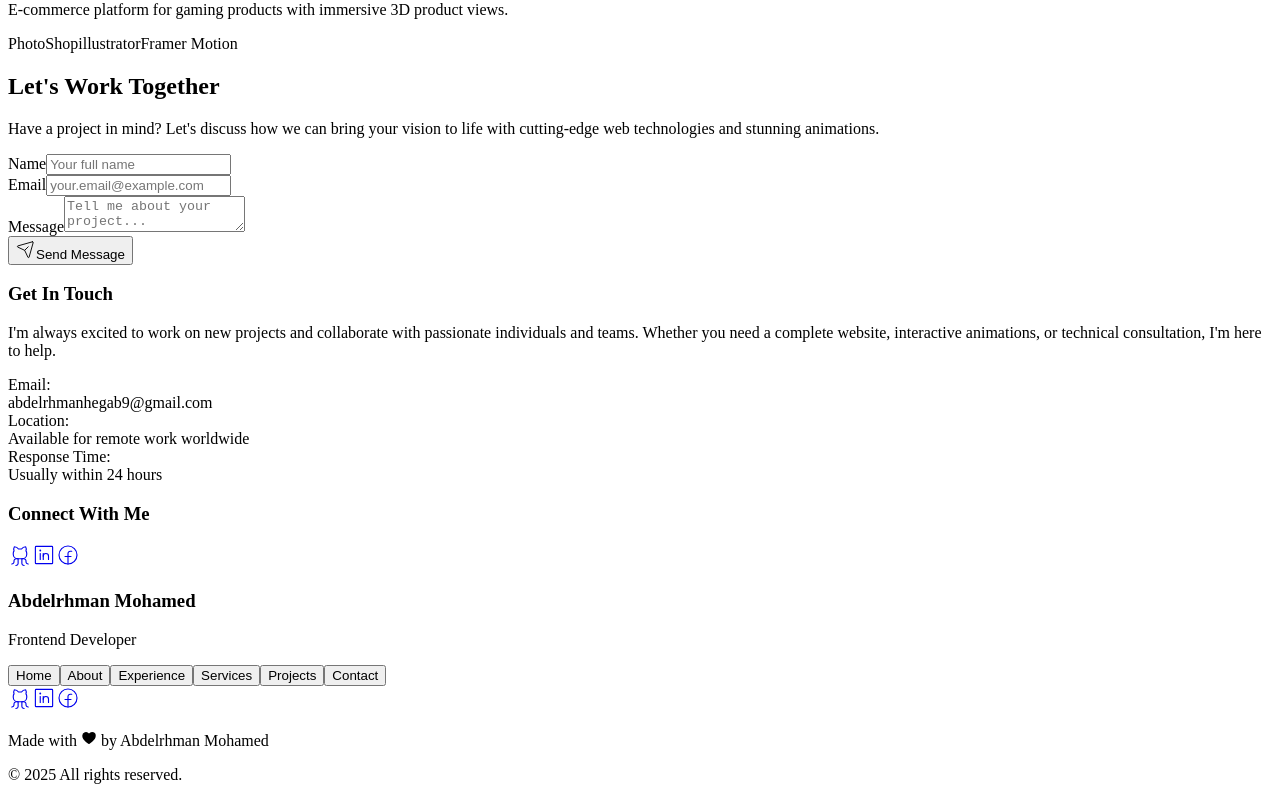
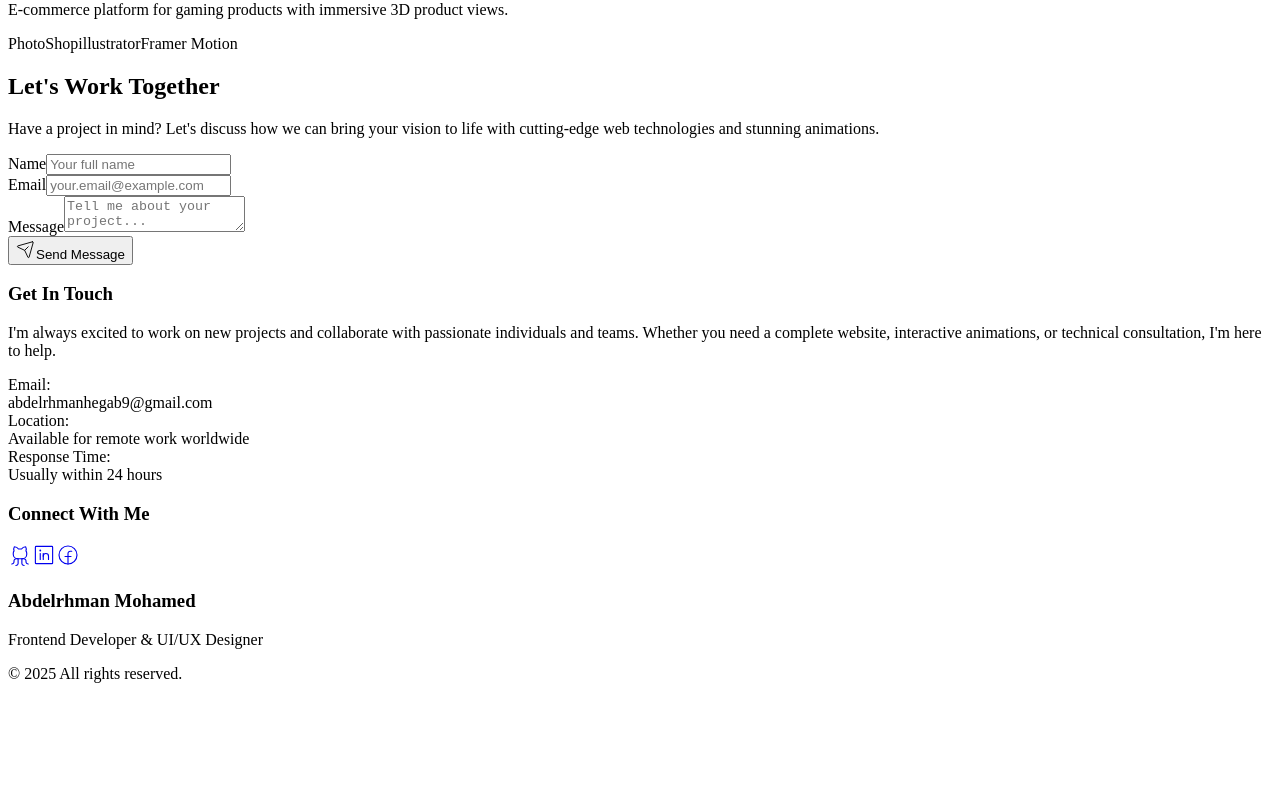
Before and after one commit to Abdelrhman-Hegab/Portfolio, a Next.js app: page /Index in a window 1280 px wide. Shown: the part 8215-9015 px from the top of the page. After the commit the page ends 8914 px from the top, so only its background shows below. Built offline with nearby package versions, Linux system fonts and the light colour scheme.

Commit message:
final edit

```diff
--- a/src/components/Footer.tsx
+++ b/src/components/Footer.tsx
@@ -121,42 +121,10 @@ const Footer = () => {
           {/* Logo */}
           <div>
             <h3 className="text-3xl font-bold text-gradient mb-2">Abdelrhman Mohamed</h3>
-            <p className="text-muted-foreground">Frontend Developer</p>
+            <p className="text-muted-foreground">Frontend Developer & UI/UX Designer</p>
           </div>
-
-          {/* Navigation */}
-          <nav className="flex flex-wrap justify-center gap-8">
-            {navLinks.map((link) => (
-              <button
-                key={link.name}
-                onClick={() => scrollToSection(link.href)}
-                className="text-muted-foreground hover:text-foreground transition-colors duration-300 hover:scale-105 transform"
-              >
-                {link.name}
-              </button>
-            ))}
-          </nav>
-
-          {/* Social Links */}
-          <div className="flex justify-center space-x-6">
-            {socialLinks.map((social, index) => (
-              <a
-                key={index}
-                href={social.url}
-                target="_blank"
-                rel="noopener noreferrer"
-                className="social-icon p-3 rounded-xl glass hover:glow-primary transition-all duration-300"
-              >
-                <social.icon size={24} weight="light" />
-              </a>
-            ))}
-          </div>
-
           {/* Copyright */}
-          <div className="pt-8 border-t border-border/30">
-            <p className="text-muted-foreground flex items-center justify-center gap-2">
-              Made with <Heart size={16} weight="fill" className="text-red-500" /> by Abdelrhman Mohamed
-            </p>
+          <div className="pt-4 border-t border-border/30">
             <p className="text-sm text-muted-foreground mt-2">
               © {new Date().getFullYear()} All rights reserved.
             </p>
--- a/src/components/Hero.tsx
+++ b/src/components/Hero.tsx
@@ -103,7 +103,7 @@ const Hero = () => {
       <div className="container mx-auto px-4 grid lg:grid-cols-2 gap-12 items-center">
         {/* Left content */}
         <div className="text-center lg:text-left space-y-8">
-          <h1 className="hero-headline text-4xl md:text-6xl lg:text-7xl font-bold leading-tight">
+          <h1 className="hero-headline text-4xl md:text-5xl lg:text-6xl font-bold leading-tight">
             Hi, I'm{' '}
             <span className="text-gradient">Abdelrhman Mohamed</span>
             <br />
@@ -112,7 +112,7 @@ const Hero = () => {
             </span>
           </h1>
 
-          <p className="hero-subtitle text-lg md:text-xl text-muted-foreground max-w-2xl mx-auto lg:mx-0">
+          <p className="hero-subtitle text-lg md:text-l text-muted-foreground max-w-2xl mx-auto lg:mx-0">
             Crafting immersive digital experiences with cutting-edge technologies.
             Specialized in React, GSAP, and modern web development.
           </p>
```
